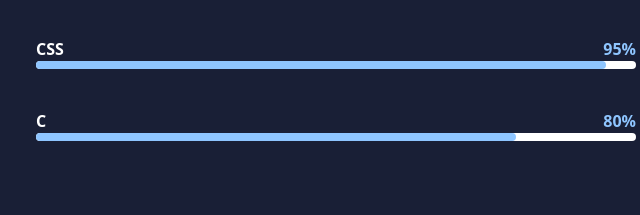
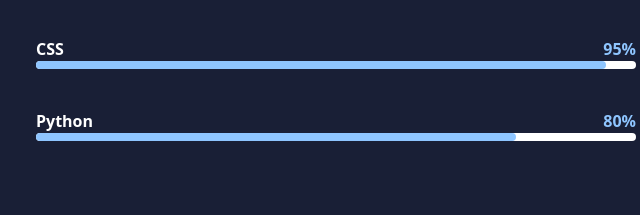
Before and after one commit to shanmuga-srinivas/My_Portfolio, a website: page public/index.html in a window 1280 px wide. Shown: the part 2581-2796 px from the top of the page, 624-1264 px from the left. Drawn offline with Linux system fonts and the light colour scheme.

Commit message:
Update index.html

```diff
--- a/public/index.html
+++ b/public/index.html
@@ -164,7 +164,7 @@
             </div>
             <div class="mt-10">
                 <div class="font-bold flex justify-between">
-                <h1>C</h1>
+                <h1>Python</h1>
                 <h1 class="text-blue-300">80%</h1>
                 </div>
                 <div class="bg-white h-2 rounded-full">
```
